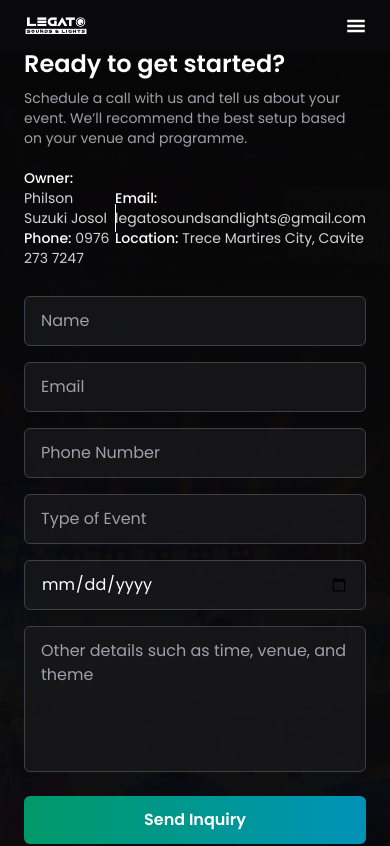
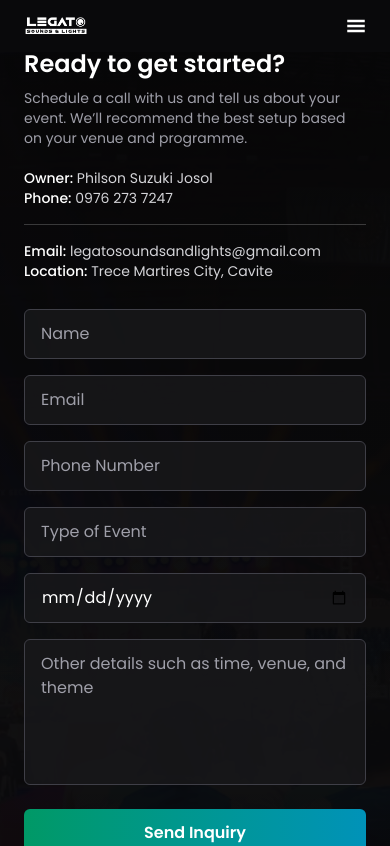
Before and after one commit to pjguitar15/legato-website, a Next.js app: page /contact in a window 390 px wide. Shown: the top 846 px of the page. Built offline with nearby package versions, Linux system fonts and the light colour scheme.

Commit message:
fixed responsiveness on contact page

```diff
--- a/app/components/pages/contact/ContactPage.tsx
+++ b/app/components/pages/contact/ContactPage.tsx
@@ -140,7 +140,8 @@ const ContactPage = () => {
                 Schedule a call with us and tell us about your event. We’ll
                 recommend the best setup based on your venue and programme.
               </p>
-              <div className='mt-5 mb-6 text-sm text-zinc-300 flex items-center justify-start'>
+              <div className='mt-5 mb-6 text-sm text-zinc-300 flex flex-col sm:flex-row items-start sm:items-center gap-4 sm:gap-6'>
+                {/* Left */}
                 <div>
                   <p>
                     <span className='font-medium text-white'>Owner:</span>{' '}
@@ -153,8 +154,12 @@ const ContactPage = () => {
                     </a>
                   </p>
                 </div>
-                <div className='w-px h-7 bg-white mx-auto' />
 
+                {/* Divider */}
+                <div className='hidden sm:block w-px h-7 bg-white/40' />
+                <div className='block sm:hidden h-px w-full bg-white/20' />
+
+                {/* Right */}
                 <div>
                   <p>
                     <span className='font-medium text-white'>Email:</span>{' '}
```
